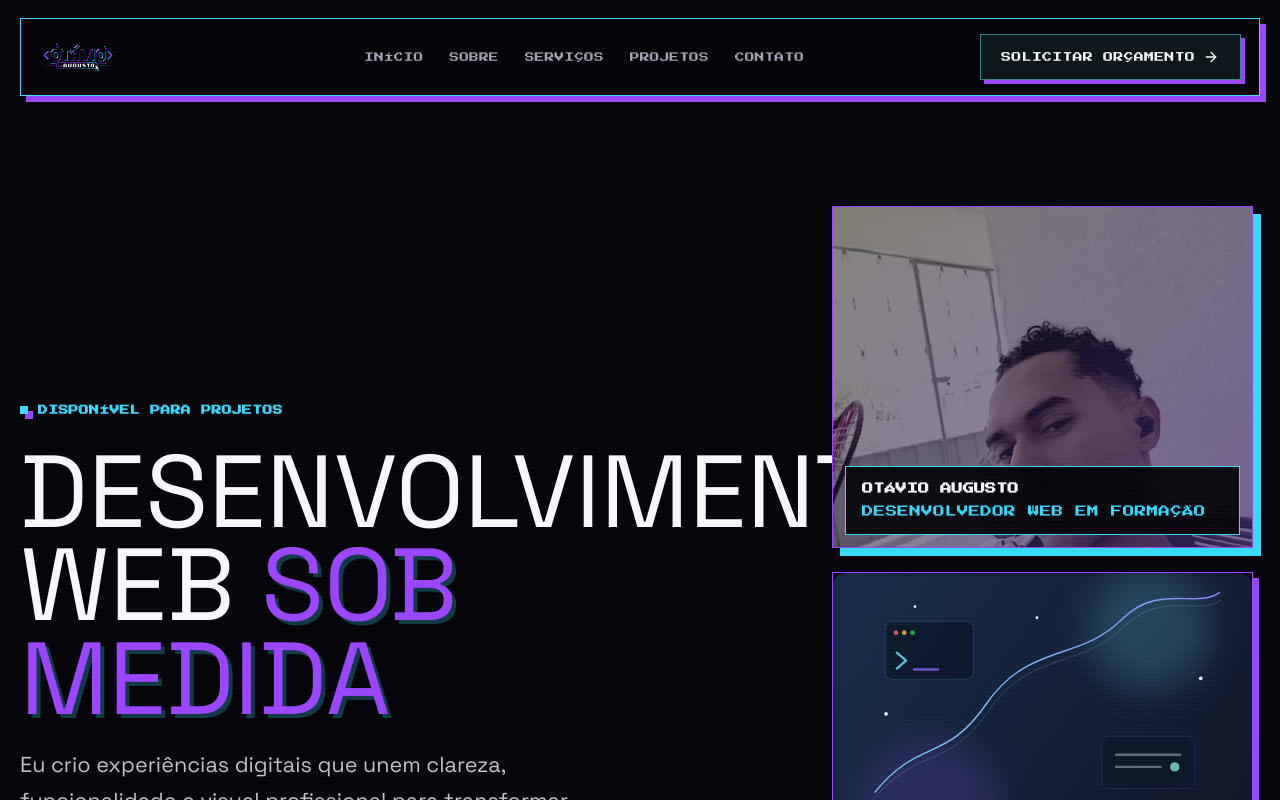
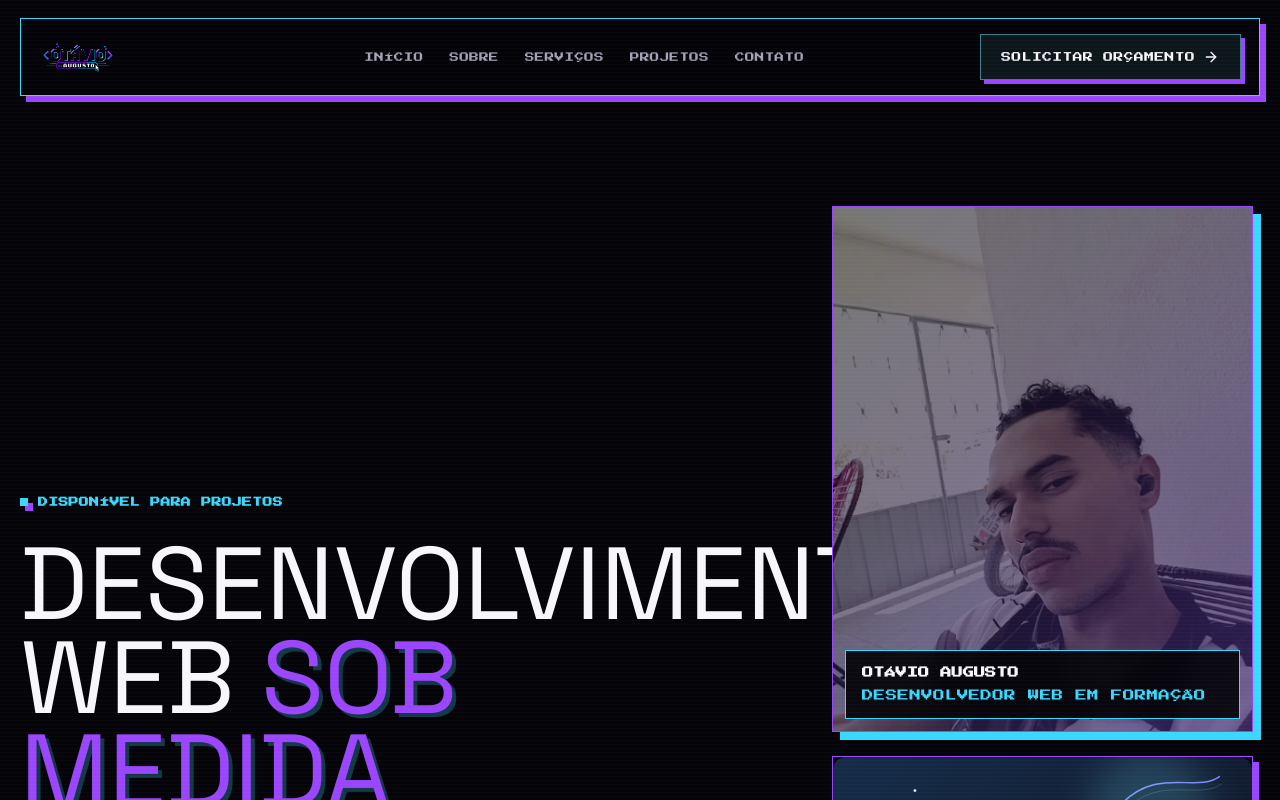
Before and after one commit to otavio2019/otavio-portfolio, a React (Vite) app in the folder client/: page / in a window 1280 px wide. Shown: the top 800 px of the page. Built offline with nearby package versions, Linux system fonts and the light colour scheme.

Commit message:
fix: improve profile photo framing

```diff
--- a/client/src/index.css
+++ b/client/src/index.css
@@ -997,12 +997,16 @@ h2 span {
 
 .hero-photo-card {
   border-color: var(--accent);
+  aspect-ratio: 4 / 5;
+  min-height: 0;
   box-shadow: 8px 8px 0 var(--primary);
 }
 
 .hero-photo-card img {
-  height: 340px;
-  filter: saturate(0.55) contrast(1.2) sepia(0.12);
+  height: 100%;
+  min-height: 440px;
+  object-position: 58% 38%;
+  filter: brightness(0.92) saturate(0.68) contrast(1.12) sepia(0.08);
 }
 
 .hero-photo-caption {
@@ -1158,4 +1162,8 @@ h2 span {
   .contact-copy h2 {
     font-size: clamp(2rem, 11vw, 3.2rem);
   }
+
+  .hero-photo-card img {
+    min-height: 360px;
+  }
 }
```
